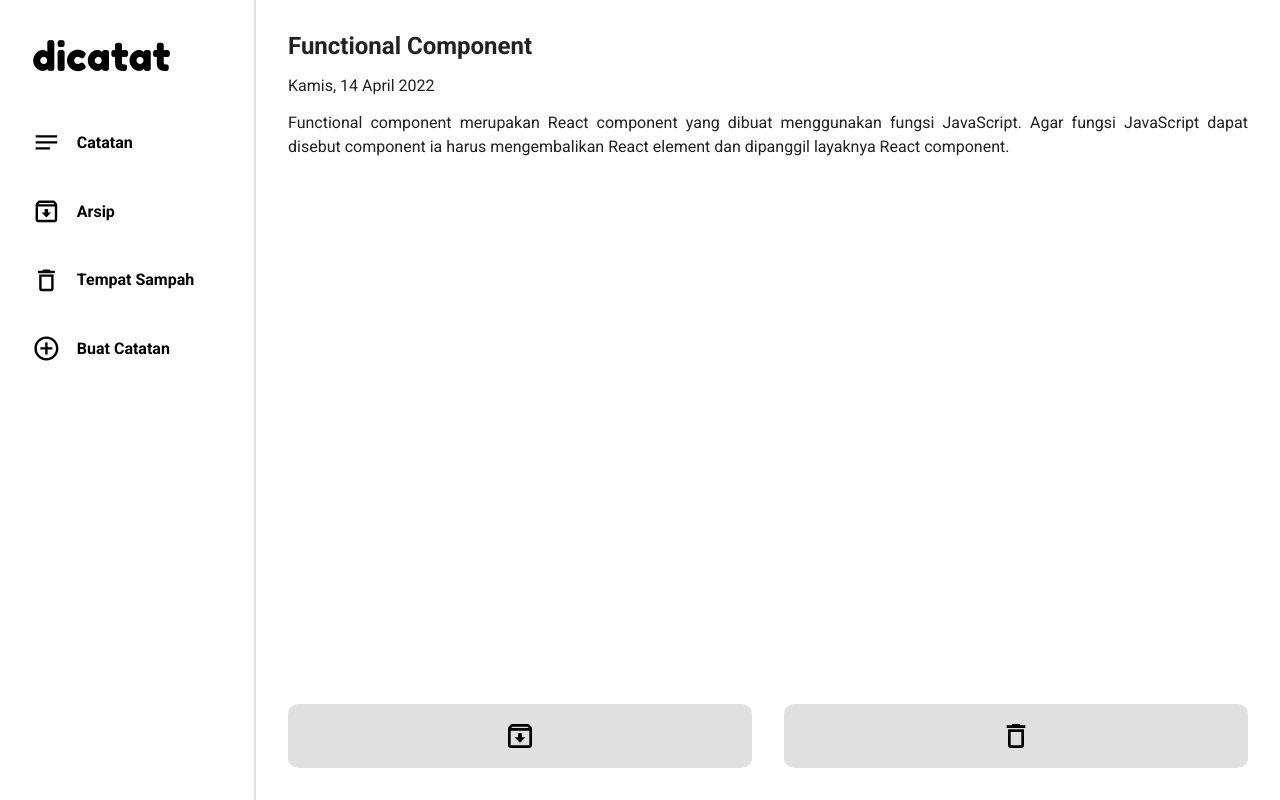
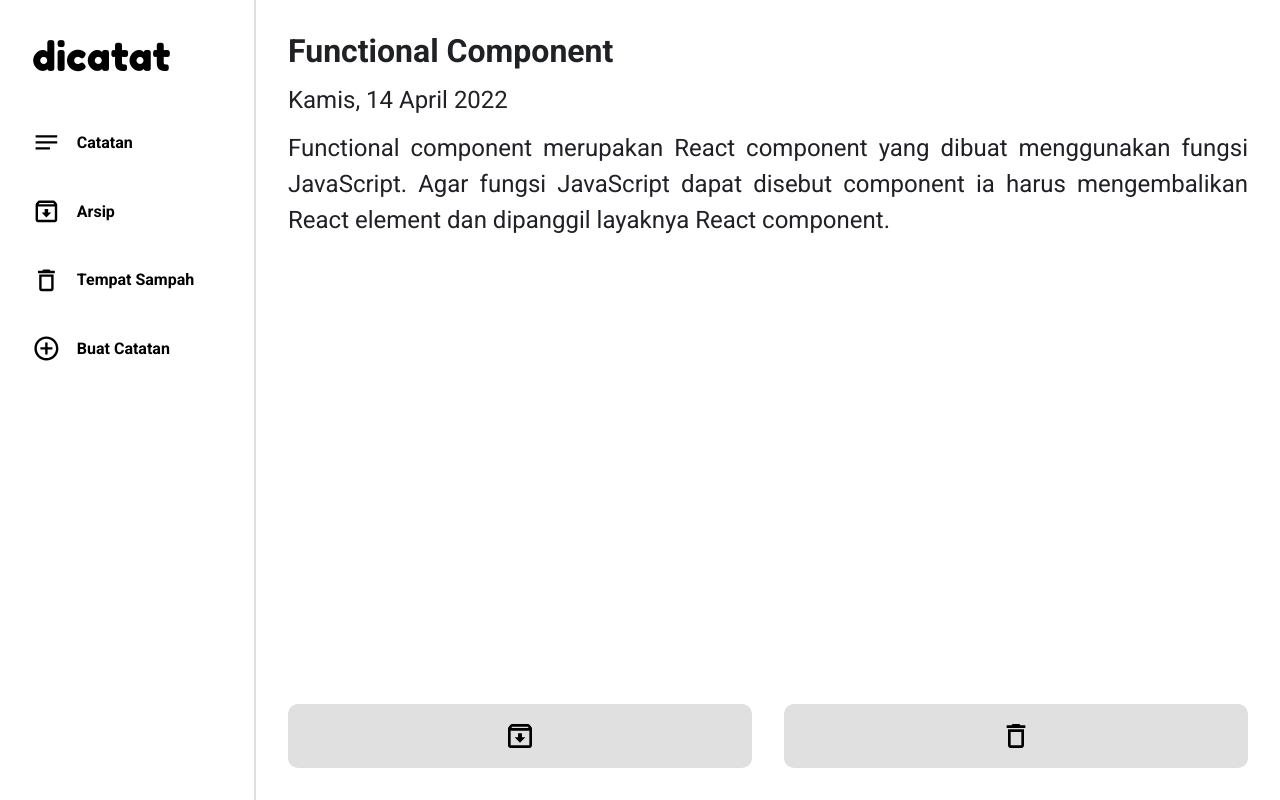
Before and after one commit to dimmasyusuf/dicatat, a React (Create React App) app: page /note/notes-2 in a window 1280 px wide. Built offline with nearby package versions, Linux system fonts and the light colour scheme.

Commit message:
style not found page

```diff
--- a/src/App.js
+++ b/src/App.js
@@ -14,6 +14,7 @@ function App() {
   return (
     <div className="app">
       <NoteLogo />
+      <BottomBar />
       <sidebar>
         <SideBar />
       </sidebar>
@@ -27,7 +28,6 @@ function App() {
           <Route path="*" element={<NotFoundPage />} />
         </Routes>
       </main>
-      <BottomBar />
     </div>
   );
 }
--- a/src/styles/style.css
+++ b/src/styles/style.css
@@ -575,6 +575,19 @@ sidebar {
   .note-detail__link button {
     padding: 0.5rem;
   }
+
+  .not-found-page h1 {
+    font-size: 5rem;
+  }
+
+  .not-found-page h2 {
+    font-size: 1.5rem;
+  }
+
+  .not-found-page button {
+    font-size: 0.8rem;
+    padding: 0.5rem 1rem;
+  }
 }
 
 @media (min-width: 576px) {
@@ -721,6 +734,17 @@ sidebar {
     height: 100%;
     padding: 2rem;
   }
+
+  .note-detail__title {
+    font-size: 2rem;
+    margin-bottom: 1rem;
+  }
+
+  .note-detail__date,
+  .note-detail__body {
+    font-size: 1.5rem;
+    margin-bottom: 1rem;
+  }
 }
 
 @media (min-width: 1200px) {
@@ -779,4 +803,15 @@ sidebar {
     height: 100%;
     padding: 2rem;
   }
+
+  .note-detail__title {
+    font-size: 2rem;
+    margin-bottom: 1rem;
+  }
+
+  .note-detail__date,
+  .note-detail__body {
+    font-size: 1.5rem;
+    margin-bottom: 1rem;
+  }
 }
```
